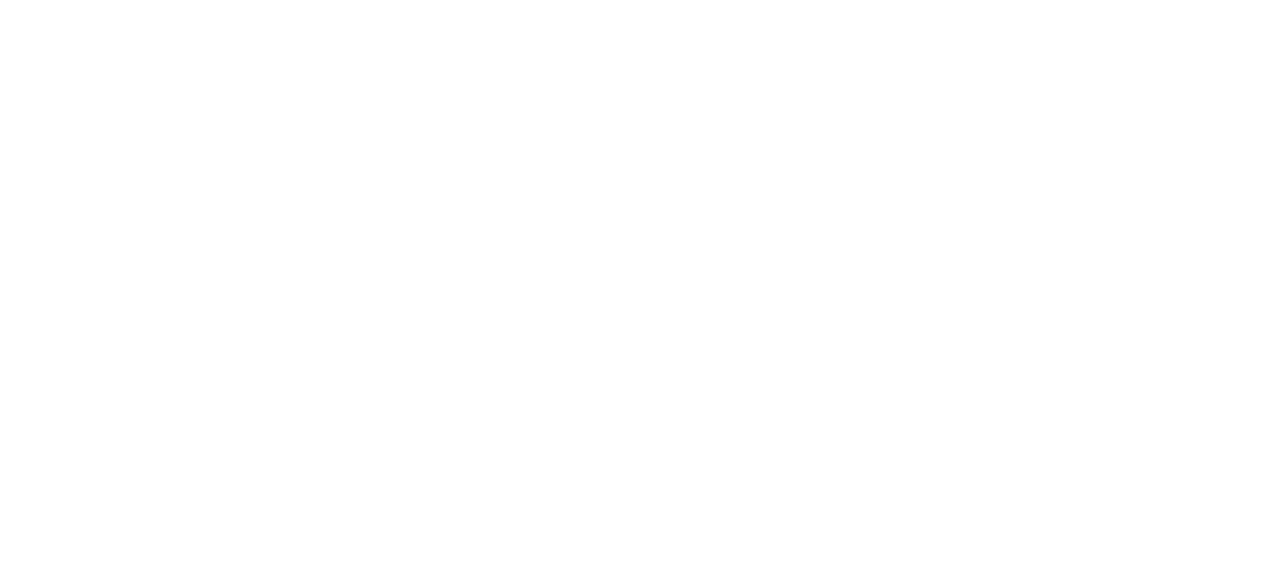
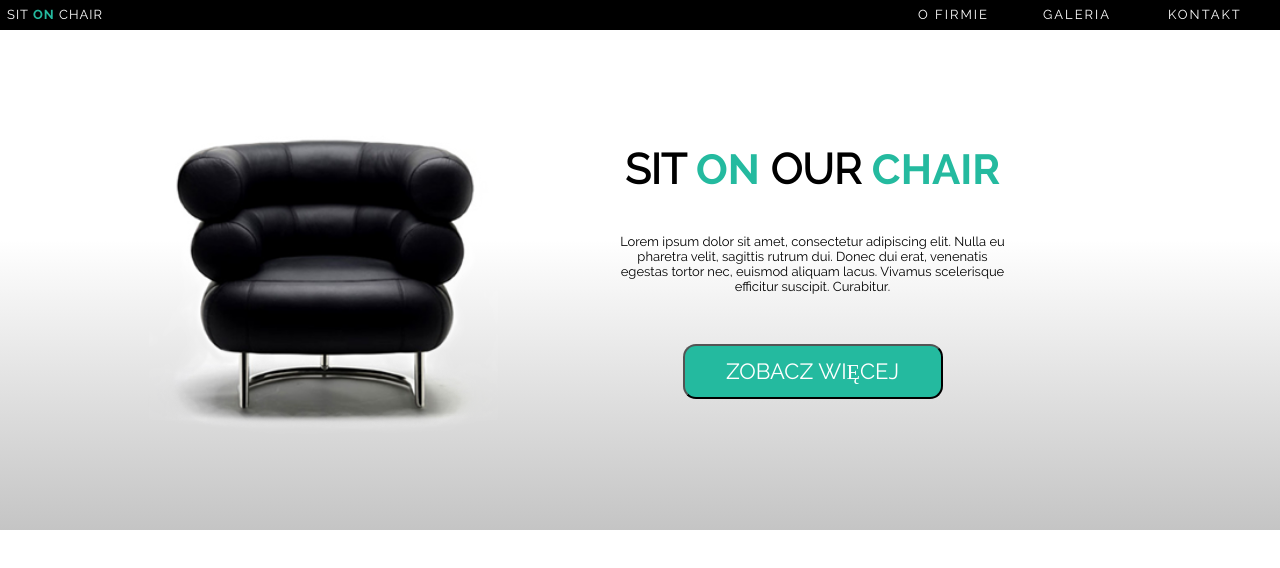
Before and after one commit to Szablos/Warsztaty---SIT-ON-CHAIR, a plain HTML site: page index.html in a window 1280 px wide. Drawn offline with Linux system fonts and the light colour scheme.

Commit message:
Header zrobiony

```diff
--- a/css/style.css
+++ b/css/style.css
@@ -0,0 +1,193 @@
+@font-face {
+    font-family: 'ralewayregular';
+    src: url('../fonts/raleway-regular-webfont.woff2') format('woff2'),
+    url('../fonts/raleway-regular-webfont.woff') format('woff');
+    font-weight: normal;
+    font-style: normal;
+
+}
+
+@font-face {
+    font-family: 'ralewaybold';
+    src: url('../fonts/raleway-bold-webfont.woff2') format('woff2'),
+    url('../fonts/raleway-bold-webfont.woff') format('woff');
+    font-weight: normal;
+    font-style: normal;
+
+}
+
+* {
+    box-sizing: border-box;
+    margin: 0;
+    padding: 0;
+}
+
+body {
+    font-family: ralewayregular;
+    font-size: 13px;
+}
+
+.center {
+    width: 1300px;
+    margin: 0 auto;
+    /*border: 1px solid black;*/
+}
+
+#naviBackground {
+    background-color: black;
+    width: 100%;
+    height: 30px;
+}
+
+.navigation {
+    display: flex;
+    justify-content: space-between;
+    padding: 7px;
+}
+
+.logo {
+    color: white;
+    letter-spacing: 1px;
+}
+
+.logo span:nth-child(1) {
+    color: #24BA9F;
+    font-family: ralewaybold;
+}
+
+#przesuniecie {
+    position: relative;
+}
+
+#przesuniecie > ul {
+    position: absolute;
+    left: -10px
+}
+
+ol {
+    list-style-type: none;
+    display: flex;
+    justify-content: flex-end;
+    margin: 0;
+}
+
+ol > li {
+    width: 125px;
+    height: 20px;
+    letter-spacing: 2px;
+
+}
+
+ol li a:hover {
+    color: grey;
+}
+
+a {
+    text-decoration: none;
+    color: white;
+}
+
+ol > li:hover > a {
+    color: #24BA9F;
+}
+
+ol > li > ul {
+    list-style-type: none;
+    padding: 0;
+    margin: 0;
+    display: none;
+}
+
+ol > li:hover > ul {
+    display: block;
+}
+
+ol > li > ul > li {
+    background-color: black;
+    position: relative;
+    z-index: 100;
+    width: 115px;
+    height: 30px;
+    padding: 10px 0 10px 10px;
+    letter-spacing: 0;
+}
+
+ol > li > ul > li:hover {
+    background-color: black;
+}
+
+ol > li > ul > li:hover > a {
+    color: #24BA9F;
+}
+
+/*      Naglowek                    */
+
+.header__background {
+    width: 100%;
+    /* Permalink - use to edit and share this gradient: http://colorzilla.com/gradient-editor/#000000+0,a5a5a5+100&0+42,0.65+100 */
+    background: -moz-linear-gradient(top, rgba(0,0,0,0) 0%, rgba(69,69,69,0) 42%, rgba(165,165,165,0.65) 100%); /* FF3.6-15 */
+    background: -webkit-linear-gradient(top, rgba(0,0,0,0) 0%,rgba(69,69,69,0) 42%,rgba(165,165,165,0.65) 100%); /* Chrome10-25,Safari5.1-6 */
+    background: linear-gradient(to bottom, rgba(0,0,0,0) 0%,rgba(69,69,69,0) 42%,rgba(165,165,165,0.65) 100%); /* W3C, IE10+, FF16+, Chrome26+, Opera12+, Safari7+ */
+    filter: progid:DXImageTransform.Microsoft.gradient( startColorstr='#00000000', endColorstr='#a6a5a5a5',GradientType=0 ); /* IE6-9 */
+}
+
+.container {
+    position: relative;
+    height: 500px;
+    text-align: center;
+}
+
+.container__naglowek {
+    width: 35%;
+    height: 75%;
+    position: absolute;
+    top: 17%;
+    left: 45%;
+    padding: 30px;
+}
+
+.container:before {
+    position: absolute;
+    content: '';
+    background-image: url("../images/black_chair.png");
+    background-size: cover;
+    width: 525px;
+    height: 392px;
+    top: 50px;
+    left: 50px;
+}
+
+.header__background span {
+    color: #24BA9F;
+    font-family: ralewaybold;
+}
+
+h1 {
+    font-size: 42px;
+}
+
+.container__naglowek p {
+    text-align: center;
+    margin-top: 40px;
+}
+
+.header__background button {
+    width: 260px;
+    height: 55px;
+    font-family: ralewayregular;
+    font-size: 22px;
+    border-radius: 13px;
+    background-color: #24BA9F;
+    color: white;
+    overflow: hidden;
+    margin-top: 50px;
+}
+
+button:focus {
+    outline: none;
+}
+
+button:hover {
+    background-color: #00d2b1;
+    cursor: pointer;
+}
--- a/index.html
+++ b/index.html
@@ -2,9 +2,44 @@
 <html lang="en">
 <head>
     <meta charset="UTF-8">
+    <link rel="stylesheet" type="text/css" href="css/style.css">
     <title>Sit On Chair</title>
 </head>
 <body>
 
+    <nav id="naviBackground">
+        <div class="center navigation">
+            <span class="logo">SIT <span>ON</span> CHAIR</span>
+            <ol>
+                <li id="przesuniecie"><a href="#">O FIRMIE</a>
+                    <ul>
+                        <li><a href="#">Aktualności</a></li>
+                        <li><a href="#">Nasz team</a></li>
+                        <li><a href="#">Historia</a></li>
+                    </ul>
+                </li>
+                <li><a href="#">GALERIA</a></li>
+                <li><a href="#">KONTAKT</a></li>
+            </ol>
+        </div>
+    </nav>
+
+    <div class="header__background">
+        <header class="center">
+            <div class="container">
+                <div class="container__naglowek">
+                    <h1>SIT <span>ON</span> OUR <span>CHAIR</span></h1>
+                    <p>
+                        Lorem ipsum dolor sit amet, consectetur adipiscing elit.
+                        Nulla eu pharetra velit, sagittis rutrum dui. Donec dui
+                        erat, venenatis egestas tortor nec, euismod aliquam
+                        lacus. Vivamus scelerisque efficitur suscipit. Curabitur.
+                    </p>
+                    <button>ZOBACZ WIĘCEJ</button>
+                </div>
+            </div>
+        </header>
+    </div>
+
 </body>
 </html>
```
Also changed, not shown: fonts/raleway-bold-webfont.woff (added), fonts/raleway-bold-webfont.woff2 (added), fonts/raleway-regular-webfont.woff (added), fonts/raleway-regular-webfont.woff2 (added).
